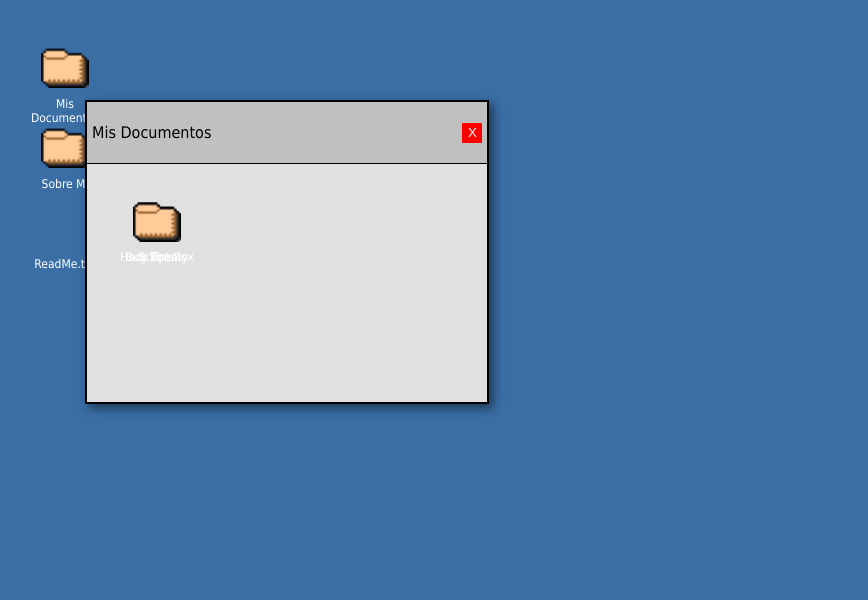
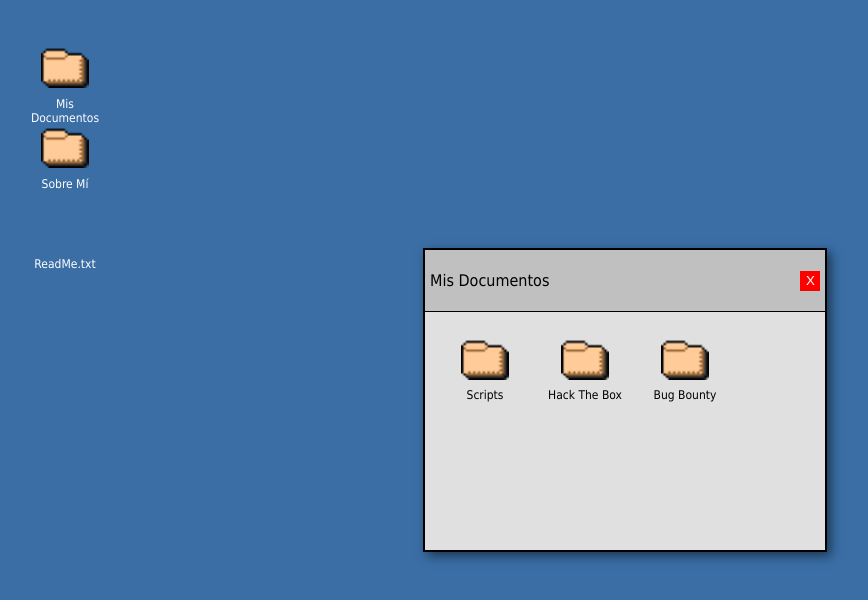
Before and after one commit to mila-cybersecurity/mila-cybersecurity, a plain HTML site: page index.html in a window 1280 px wide. Both pictures are taken after a click on the element "Mis Documentos". Shown: the whole page, without its empty margins (15-883 px from the left). Drawn offline with Linux system fonts and the light colour scheme.

Commit message:
Update styles.css

```diff
--- a/styles.css
+++ b/styles.css
@@ -35,7 +35,7 @@ body, html {
 
 /* Estilo de las ventanas emergentes */
 .window {
-    position: absolute;
+    position: fixed;
     background-color: #E0E0E0;
     border: 2px solid #000;
     width: 400px;
@@ -43,8 +43,9 @@ body, html {
     display: none;
     z-index: 10;
     box-shadow: 4px 4px 10px rgba(0, 0, 0, 0.5);
-    top: 100px;
-    left: 100px;
+    top: 50%;
+    left: 50%;
+    transform: translate(-50%, -50%);
 }
 
 .window-header {
@@ -69,4 +70,19 @@ body, html {
 .window-content {
     padding: 10px;
     font-size: 14px;
+    display: flex;
+    flex-wrap: wrap;
 }
+
+.window .icon {
+    width: 80px;
+    text-align: center;
+    margin: 10px;
+    color: black;
+    position: relative;
+}
+
+.window .icon img {
+    width: 48px;
+    height: 48px;
+}
```
